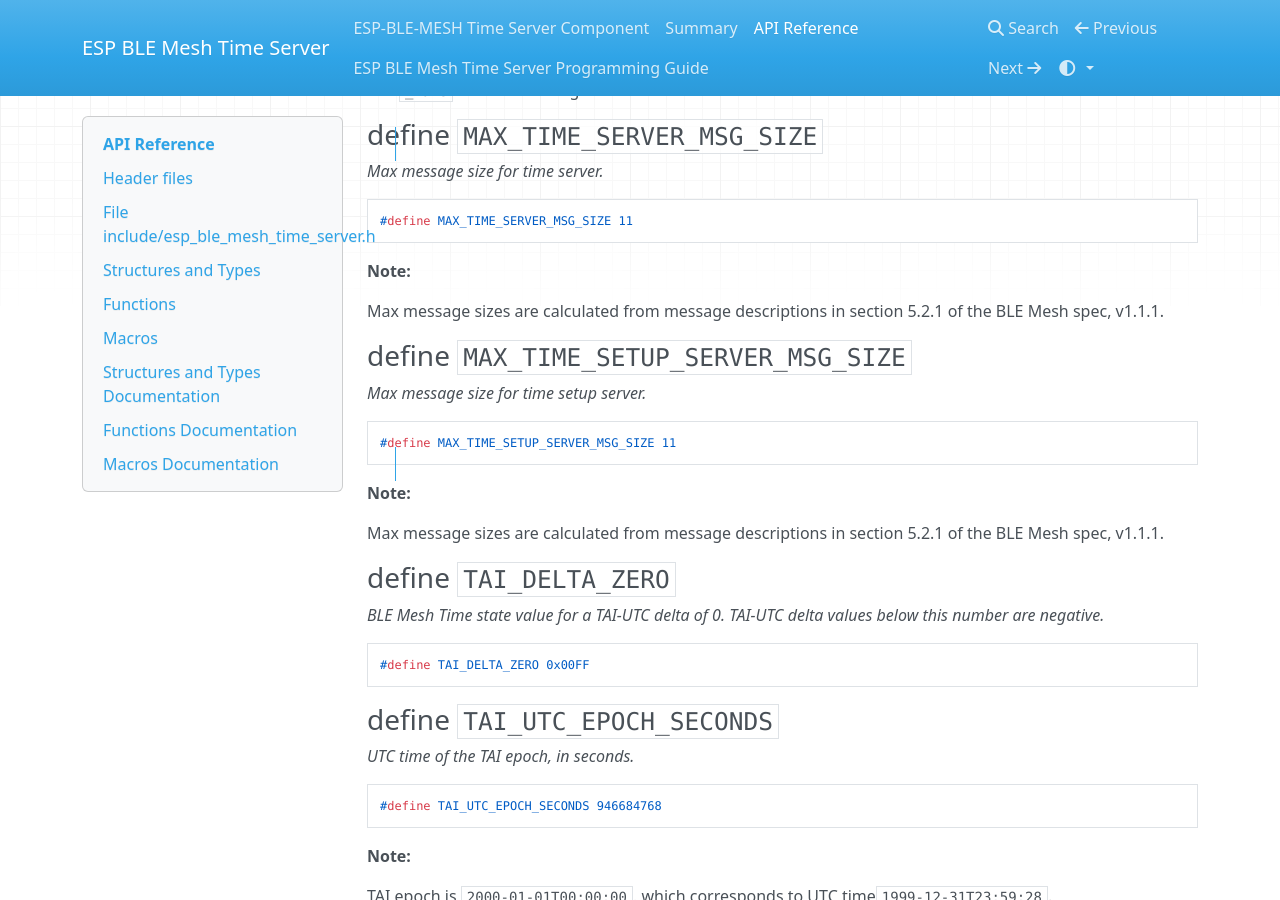
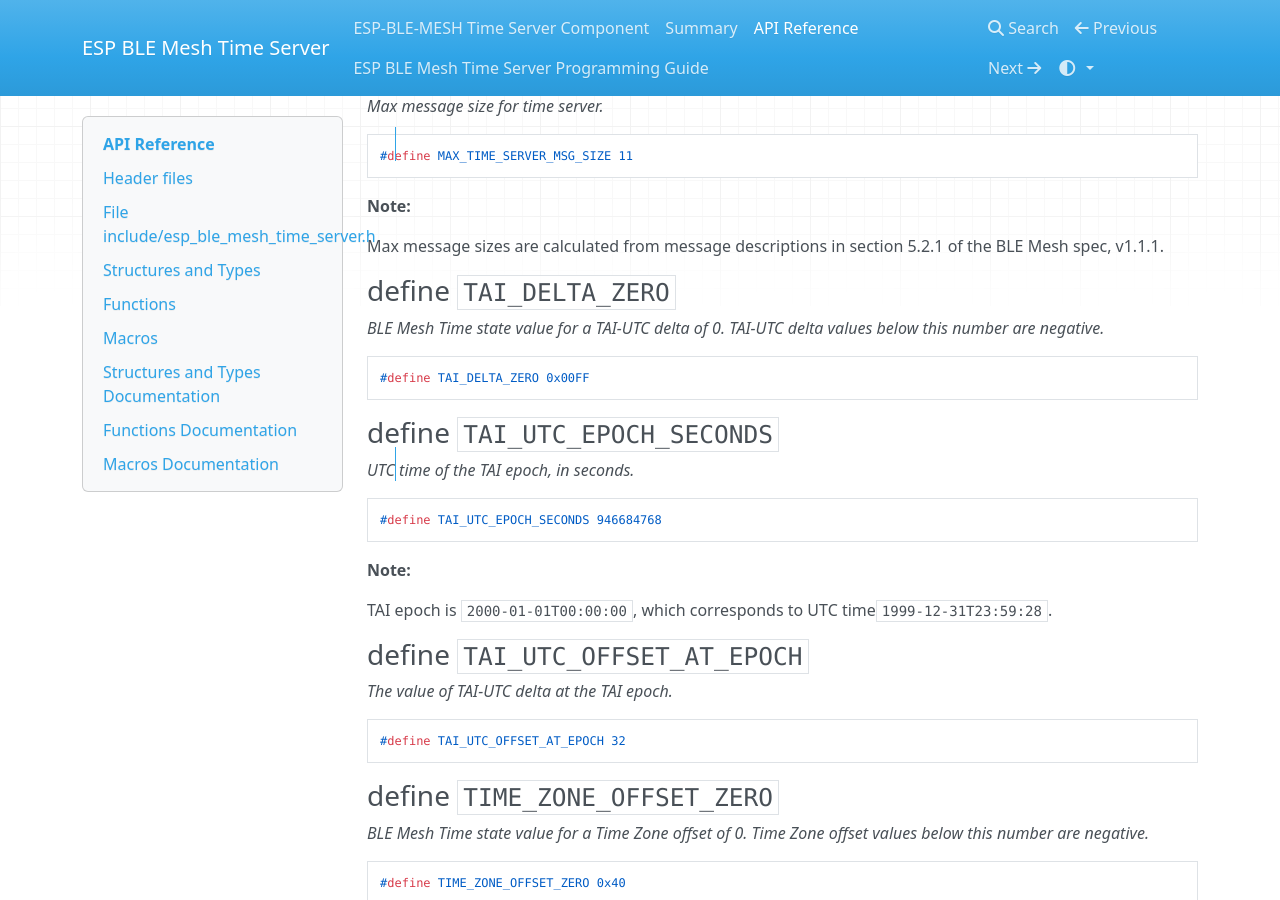
Before and after one commit to sworisbreathing/esp_ble_mesh_time_server, an MkDocs documentation site: the page built from docs/src/api.md, in a window 1280 px wide and 900 px high, scrolled down 5154 px. Built offline with MkDocs 1.6.1, drawn with Linux system fonts in a browser that asks for light colours; nearby versions of some CDN libraries; some of the changed text lies outside the part shown.

Commit message:
fix(time_server): remove unused time setup server pub message size def

````diff
--- a/docs/src/api.md
+++ b/docs/src/api.md
@@ -34,7 +34,6 @@
 | define  | [**ESP\_BLE\_MESH\_TIME\_SRV\_DEFINE**](#define-esp_ble_mesh_time_srv_define) (\_name, \_state\_data) <br>_Define a time server._ |
 | define  | [**ESP\_BLE\_MESH\_TIME\_STATE\_DEFINE**](#define-esp_ble_mesh_time_state_define) (\_name) <br>_Define a time state populated with default values._ |
 | define  | [**MAX\_TIME\_SERVER\_MSG\_SIZE**](#define-max_time_server_msg_size)  11<br>_Max message size for time server._ |
-| define  | [**MAX\_TIME\_SETUP\_SERVER\_MSG\_SIZE**](#define-max_time_setup_server_msg_size)  11<br>_Max message size for time setup server._ |
 | define  | [**TAI\_DELTA\_ZERO**](#define-tai_delta_zero)  0x00FF<br>_BLE Mesh Time state value for a TAI-UTC delta of 0. TAI-UTC delta values below this number are negative._ |
 | define  | [**TAI\_UTC\_EPOCH\_SECONDS**](#define-tai_utc_epoch_seconds)  946684768<br>_UTC time of the TAI epoch, in seconds._ |
 | define  | [**TAI\_UTC\_OFFSET\_AT\_EPOCH**](#define-tai_utc_offset_at_epoch)  32<br>_The value of TAI-UTC delta at the TAI epoch._ |
@@ -241,17 +240,6 @@ _Max message size for time server._
 **Note:**
 
 Max message sizes are calculated from message descriptions in section 5.2.1 of the BLE Mesh spec, v1.1.1.
-### define `MAX_TIME_SETUP_SERVER_MSG_SIZE`
-
-_Max message size for time setup server._
-```c
-#define MAX_TIME_SETUP_SERVER_MSG_SIZE 11
-```
-
-
-**Note:**
-
-Max message sizes are calculated from message descriptions in section 5.2.1 of the BLE Mesh spec, v1.1.1.
 ### define `TAI_DELTA_ZERO`
 
 _BLE Mesh Time state value for a TAI-UTC delta of 0. TAI-UTC delta values below this number are negative._
````
Also changed, not shown: 1 other file.
